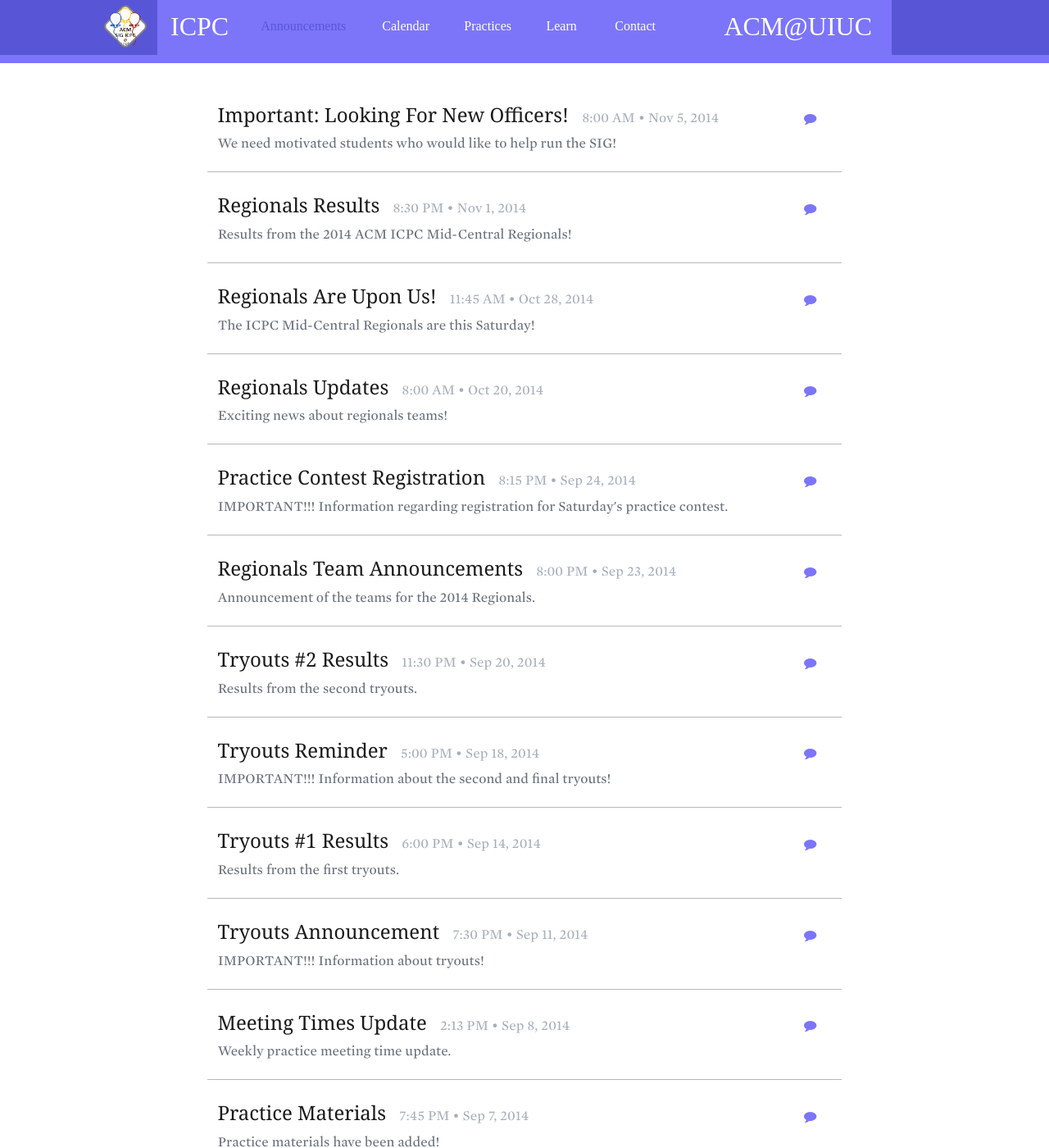
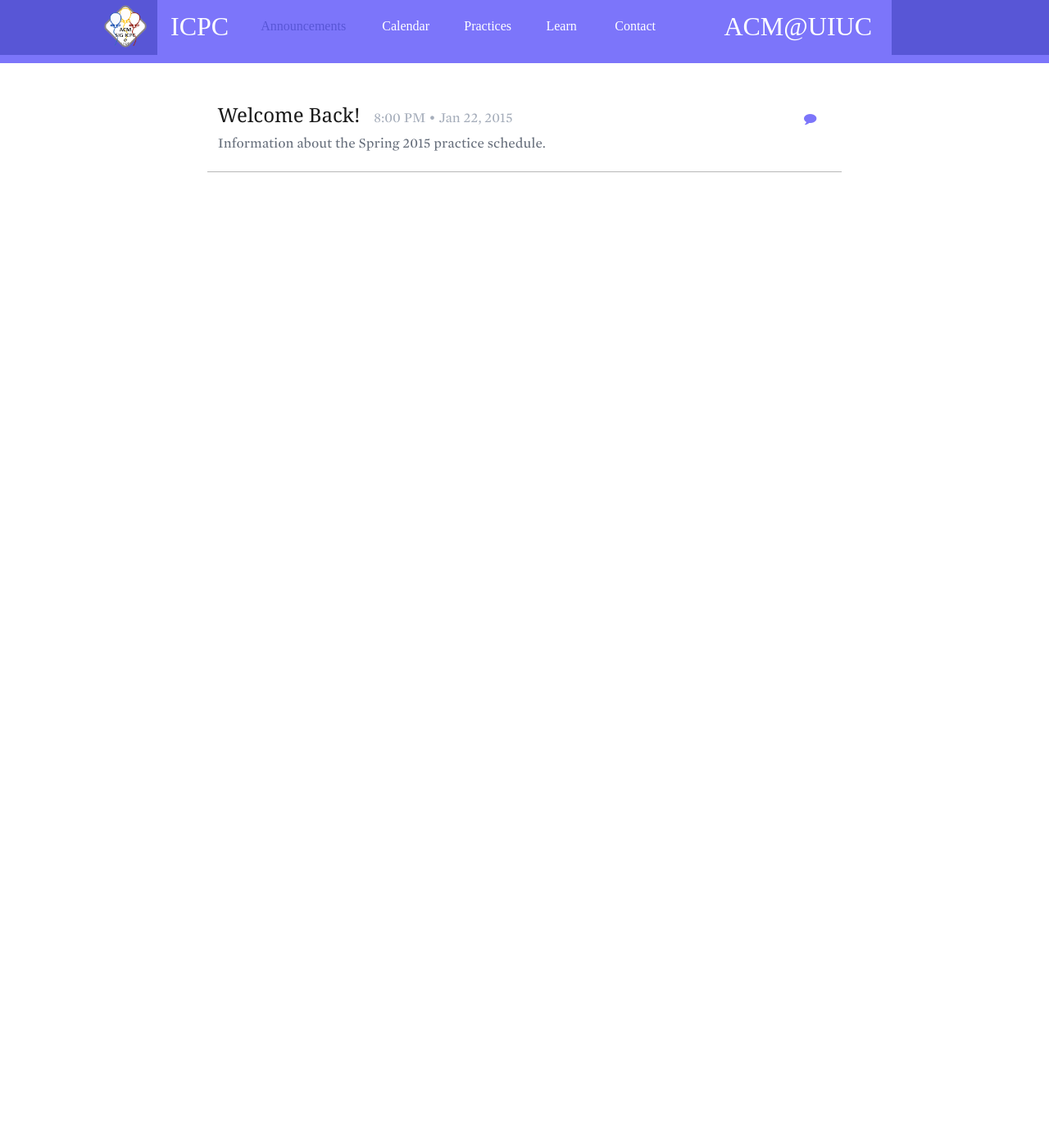
Before and after one commit to acm-uiuc/icpc-website, a Jekyll site: the page built from announcements.html, in a window 1280 px wide and 1400 px high. Shown: the whole window at 82% size. Built offline with Jekyll 4.4.1, drawn with Linux system fonts in a browser that asks for light colours; nearby versions of some CDN libraries; some web fonts are replaced; Markdown is read by kramdown in place of the engine named in the settings; some of the changed lines change nothing that is shown; some of the changed text lies outside the part shown.

Commit message:
Updating for the beginning of the spring 2015 semester (adding first meeting announcement). Also temporarily moving old announcements to _archive folder.

```diff
--- /dev/null
+++ b/_posts/2015-01-22-welcome-back!.md
@@ -0,0 +1,32 @@
+---
+layout: post
+category: announcements
+time: 8:00 PM
+description: Information about the Spring 2015 practice schedule.
+---
+
+Welcome back from winter break! We will be starting back up for the spring semester
+next week on Tuesday, January 27th from 6-8 PM in 0218 Siebel center (in the
+basement).
+
+<br/>
+
+Our practices this semester will be held on Tuesdays from 6-8 PM, but there
+will be some deviations from this schedule from time to time. Keep checking our
+calendar throughout the semester for all up-to-date official practice and meeting
+information.
+
+<br/>
+
+This semester, our practices will be designed to teach you how to solve
+algorithmic programming problems of different varieties at different difficulty
+levels. Unlike the fall semester, we will not be training for a specific contest, so
+the practices will be much more
+hands-on and geared to everyone's individual skill levels. If you were deterred from
+our practices last semester due to the pace, you should find our practices this
+semester more approachable and valuable.
+
+<br>
+
+We look forward to seeing everyone at our meeting next Tuesday! Don't forget to
+invite your friends!
--- a/index.html
+++ b/index.html
@@ -4,6 +4,7 @@ title: UIUC's ICPC Team Homepage
 ---
 {% assign now = site.time | date: "%j" %}
 
+<!--
 <div><center>
 <font color="red">
 <h1 class="title">
@@ -17,6 +18,7 @@ In the meantime, check out our <u><a href="/learn.html">practice materials</a></
 <br/>
 <br/>
 </center></div>
+-->
 
 {% if site.data.message['show'] %}
 <div class="alert message">
```
Also changed, not shown: _posts/_archive/2014-08-28-meeting-times.md (renamed from _posts/2014-08-28-meeting-times.md), _posts/_archive/2014-09-03-meeting-times-poll.md (renamed from _posts/2014-09-03-meeting-times-poll.md), _posts/_archive/2014-09-07-practice-materials.md (renamed from _posts/2014-09-07-practice-materials.md), _posts/_archive/2014-09-08-meeting-times-update.md (renamed from _posts/2014-09-08-meeting-times-update.md), _posts/_archive/2014-09-11-tryouts-announcement.md (renamed from _posts/2014-09-11-tryouts-announcement.md), _posts/_archive/2014-09-14-tryouts-#1-results.md (renamed from _posts/2014-09-14-tryouts-#1-results.md), _posts/_archive/2014-09-18-tryouts-reminder.md (renamed from _posts/2014-09-18-tryouts-reminder.md), _posts/_archive/2014-09-20-tryouts-#2-results.md (renamed from _posts/2014-09-20-tryouts-#2-results.md), _posts/_archive/2014-09-23-regionals-team-announcements.md (renamed from _posts/2014-09-23-regionals-team-announcements.md), _posts/_archive/2014-09-24-practice-contest-registration.md (renamed from _posts/2014-09-24-practice-contest-registration.md), _posts/_archive/2014-10-20-regionals-updates.md (renamed from _posts/2014-10-20-regionals-updates.md), _posts/_archive/2014-10-28-regionals-are-upon-us!.md (renamed from _posts/2014-10-28-regionals-are-upon-us!.md), _posts/_archive/2014-11-01-regionals-results.md (renamed from _posts/2014-11-01-regionals-results.md), _posts/_archive/2014-11-05-IMPORTANT:-looking-for-new-officers!.md (renamed from _posts/2014-11-05-IMPORTANT:-looking-for-new-officers!.md).
